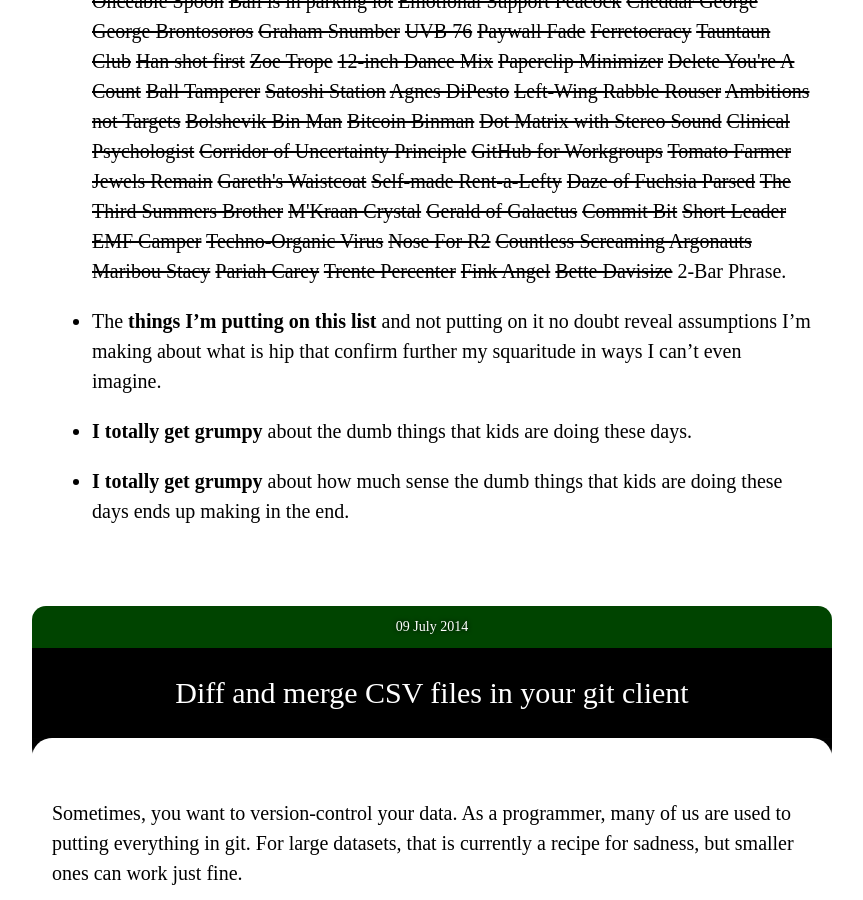
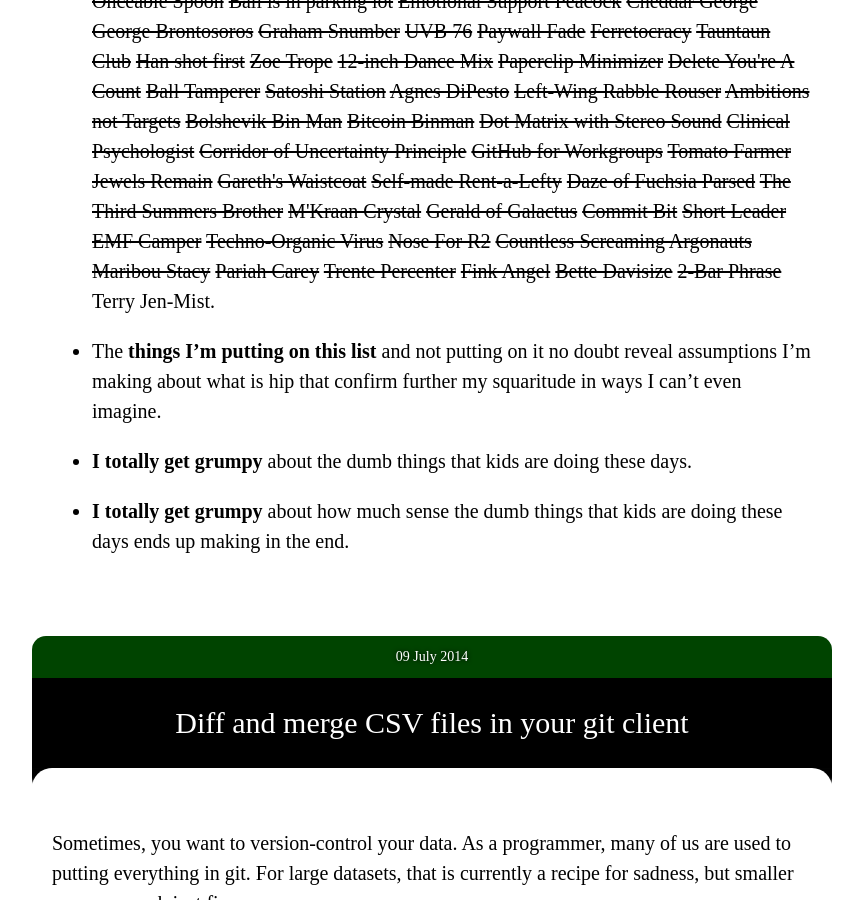
Before and after one commit to paulfitz/paulfitz.github.io, a Jekyll site: the page built from index.html, in a window 1280 px wide and 900 px high, scrolled down 20766 px. Shown: the whole window, without its empty margins (208-1071 px from the left). Built offline with Jekyll 4.4.1, drawn with Linux system fonts in a browser that asks for light colours; nearby versions of some CDN libraries.

Commit message:
more pike

```diff
--- a/_data/pikes.json
+++ b/_data/pikes.json
@@ -172,5 +172,6 @@
   "Trente Percenter",
   "Fink Angel",
   "Bette Davisize",
-  "2-Bar Phrase"
+  "2-Bar Phrase",
+  "Terry Jen-Mist"
 ]
```
